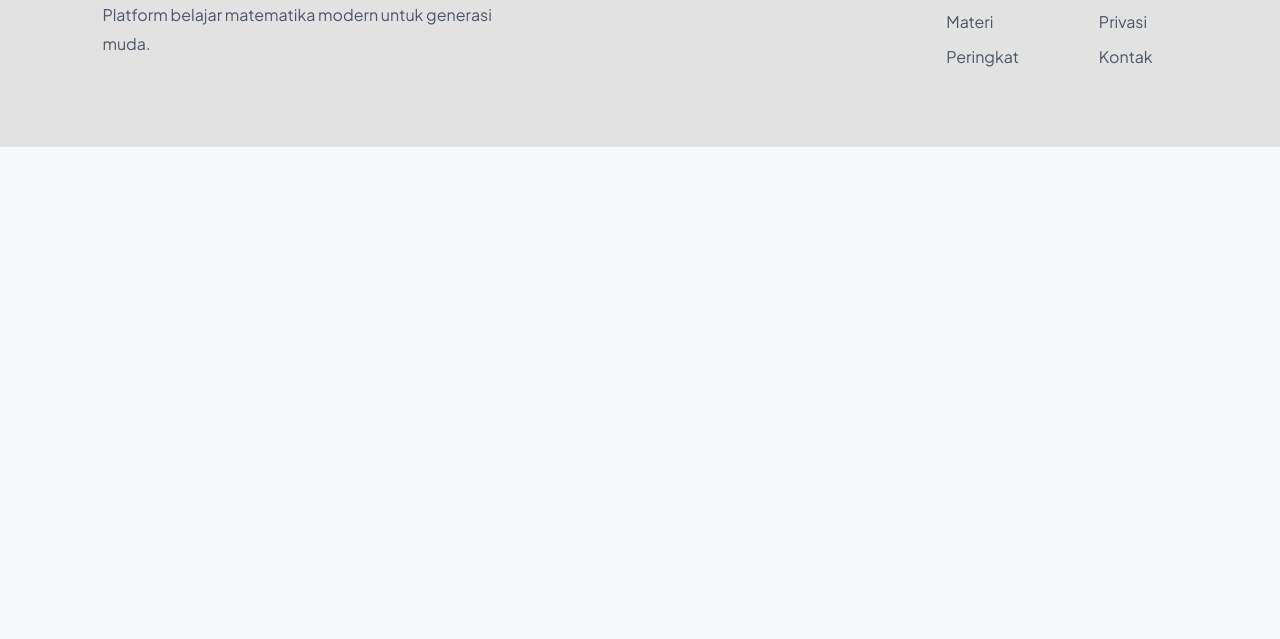
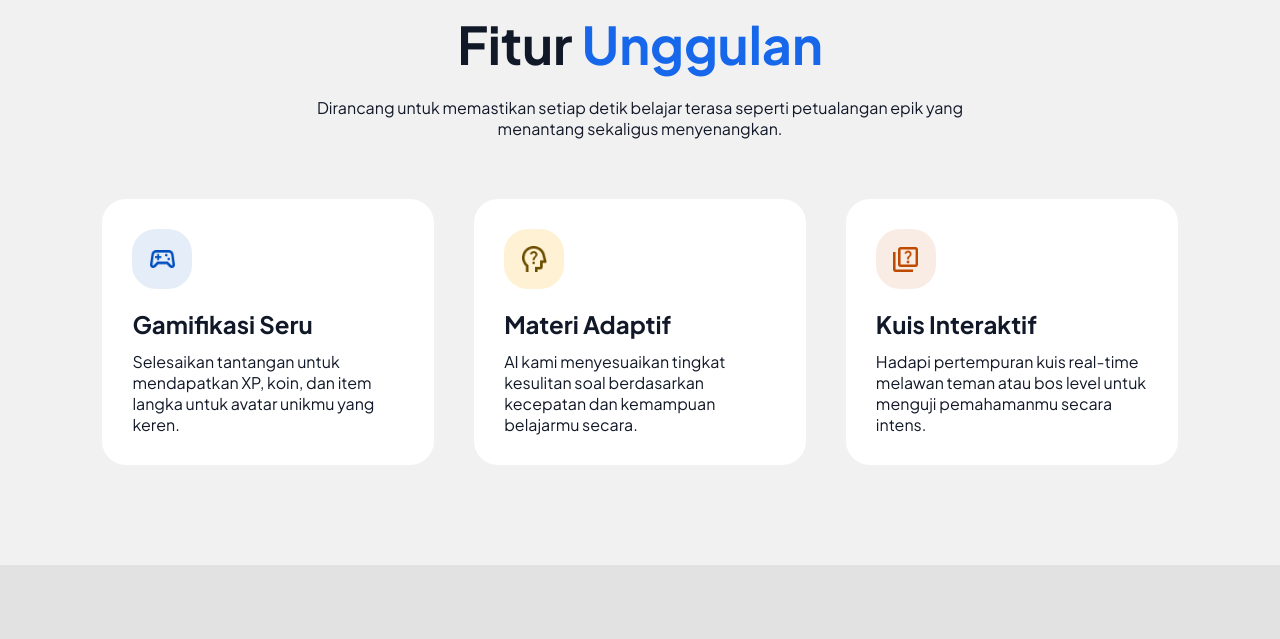
Before and after one commit to glngramadhani/Pitungan, a plain HTML site: page index.html in a window 1280 px wide. Shown: the part 1685-2324 px from the top of the page. Before the commit the page ends 1832 px from the top, so only its background shows below. Drawn offline with Linux system fonts and the light colour scheme.

Commit message:
Create section features

```diff
--- a/assets/css/style.css
+++ b/assets/css/style.css
@@ -188,7 +188,69 @@ nav a{
 
 
 
+/*Features*/
+.features{
+    justify-content: center;
+    background-color: #F1F1F2;
+}
 
+.features .features-header{
+    text-align: center;
+    align-items: center;
+    max-width: 700px;
+    margin: 60px auto;
+}
+
+.features .features-header h2{
+    font-size: 52px;
+    margin-bottom: 20px;
+}
+
+.features .features-list{
+    display: flex;
+    gap: 40px;
+    justify-content: center;
+}
+
+.feature-card{
+    background: white;
+    padding: 30px;
+    border-radius: 24px;
+    flex: 1;
+}
+
+.feature-icon{
+    width: 60px;
+    height: 60px;
+    display: flex;
+    align-items: center;
+    justify-content: center;
+    border-radius: 24px;
+    margin-bottom: 20px;
+}
+
+.features .feature-card:nth-child(1) .feature-icon{
+    background: #004FBF1A;
+}
+
+.features .feature-card:nth-child(2) .feature-icon{
+    background: #FDBB2633;
+}
+
+.features .feature-card:nth-child(3) .feature-icon{
+    background: #BE49001A;
+}
+
+.features .feature-card h3{
+    font-size: 24px;
+    margin-bottom: 12px;
+}
+
+
+.features .feature-card .feature-icon img{
+    width: 25px;
+    height: fit-content;
+}
 
 
 
--- a/index.html
+++ b/index.html
@@ -115,6 +115,44 @@
 
         </section>
 
+        <!-- Features -->
+        <section class="features">
+
+            <div class="features-header">
+                <h2>Fitur <span class="text-blue">Unggulan</span></h2>
+                <p>Dirancang untuk memastikan setiap detik belajar terasa seperti petualangan epik yang menantang sekaligus menyenangkan.</p>
+            </div>
+
+            <div class="features-list">
+
+                <div class="feature-card">
+                    <div class="feature-icon">
+                        <img src="assets/img/gamifikasi.png" alt="">
+                    </div>
+                    <h3>Gamifikasi Seru</h3>
+                    <p>Selesaikan tantangan untuk mendapatkan XP, koin, dan item langka untuk avatar unikmu yang keren.</p>
+                </div>
+
+                <div class="feature-card">
+                    <div class="feature-icon">
+                        <img src="assets/img/adaptif.png" alt="">
+                    </div>
+                    <h3>Materi Adaptif</h3>
+                    <p>AI kami menyesuaikan tingkat kesulitan soal berdasarkan kecepatan dan kemampuan belajarmu secara.</p>
+                </div>
+
+                <div class="feature-card">
+                    <div class="feature-icon">
+                        <img src="assets/img/interaktif.png" alt="">
+                    </div>
+                    <h3>Kuis Interaktif</h3>
+                    <p>Hadapi pertempuran kuis real-time melawan teman atau bos level untuk menguji pemahamanmu secara intens.</p>
+                </div>
+
+            </div>
+
+        </section>
+
 
         <!-- Footer -->
         <footer class="footer">
```
Also changed, not shown: assets/img/adaptif.png (added), assets/img/gamifikasi.png (added), assets/img/interaktif.png (added).
